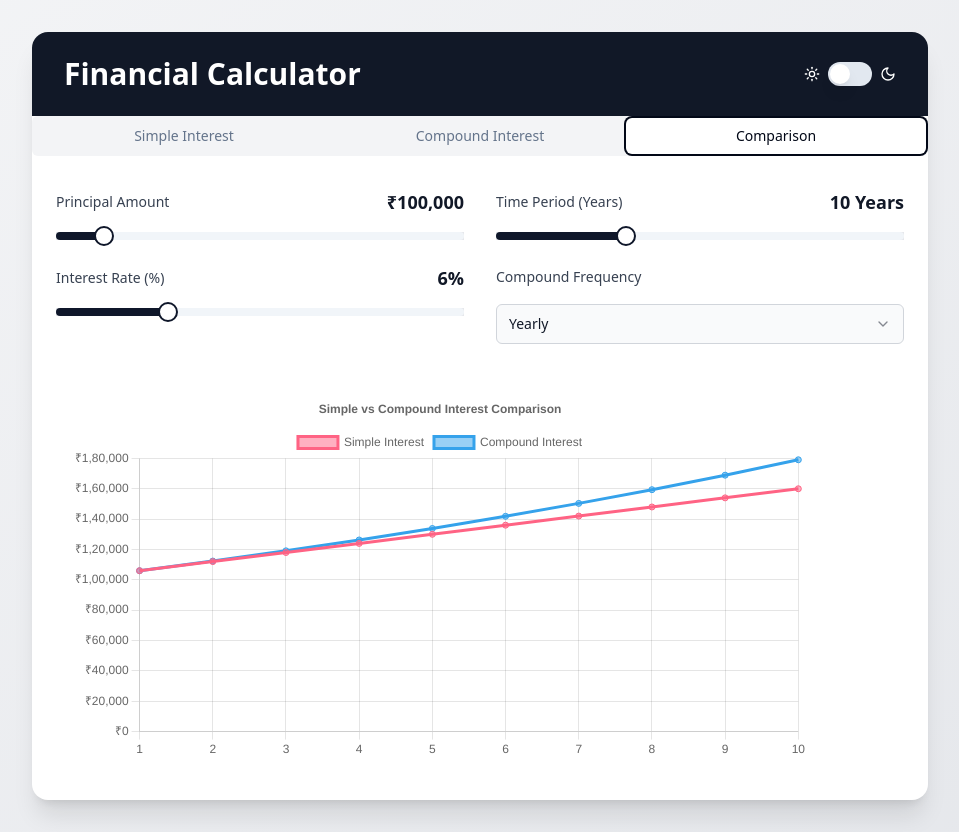
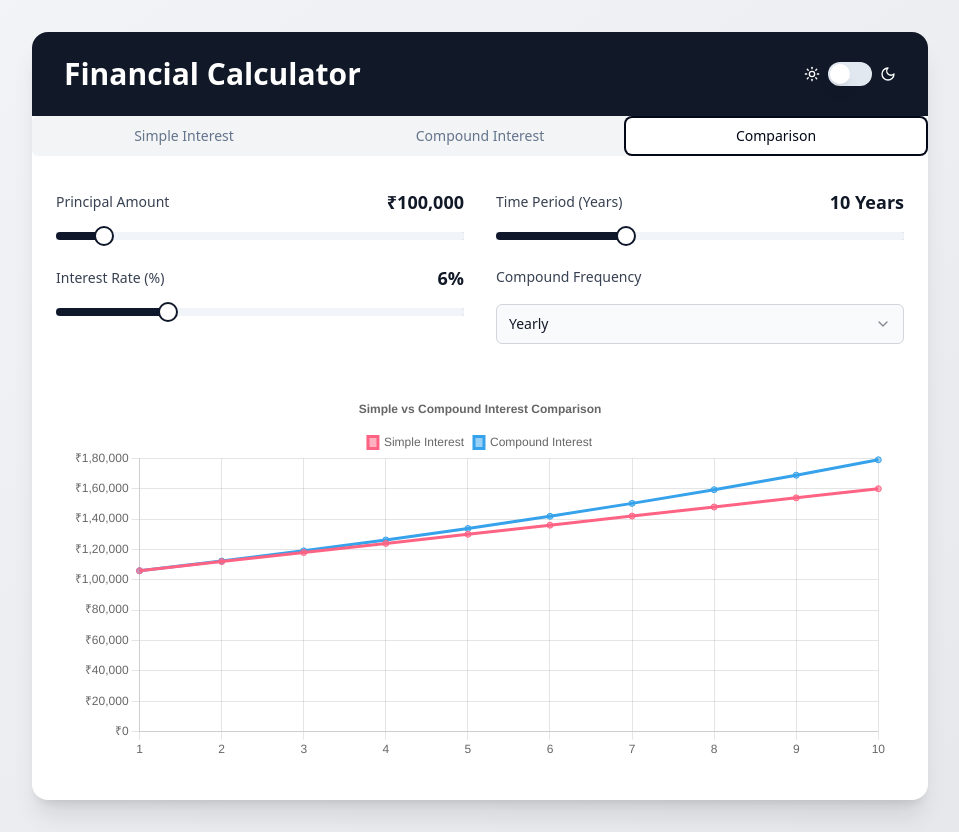
Before and after one commit to ShamsTaufique/Finance-Calculator, a Next.js app: page / in a window 1280 px wide. Both pictures are taken after a click on the tab "Comparison". Shown: the whole page, without its empty margins (160-1119 px from the left). Built offline with nearby package versions, Linux system fonts and the light colour scheme.

Commit message:
make more resposive graph for other devices

```diff
--- a/app/components/InterestComparisonChart.tsx
+++ b/app/components/InterestComparisonChart.tsx
@@ -19,12 +19,21 @@ import {
 
 ChartJS.register(CategoryScale, LinearScale, PointElement, LineElement, Title, Tooltip, Legend)
 
-const compoundFrequencies = {
+// Add type definition at the top
+type CompoundFrequencyType = {
+  [key: string]: number;
+  Yearly: number;
+  "Half-Yearly": number;
+  Quarterly: number;
+  Monthly: number;
+}
+
+const compoundFrequencies: CompoundFrequencyType = {
   Yearly: 1,
   "Half-Yearly": 2,
   Quarterly: 4,
   Monthly: 12,
-}
+} as const
 
 export default function InterestComparisonChart() {
   const [principal, setPrincipal] = useState(100000)
@@ -66,9 +75,17 @@ export default function InterestComparisonChart() {
 
   const chartOptions: ChartOptions<"line"> = {
     responsive: true,
+    maintainAspectRatio: false,
     plugins: {
       legend: {
         position: "top" as const,
+        labels: {
+          boxWidth: 10,
+          padding: 10,
+          font: {
+            size: 12
+          }
+        }
       },
       title: {
         display: true,
@@ -192,7 +209,7 @@ export default function InterestComparisonChart() {
           </div>
         </div>
       </div>
-      <div className="h-[400px] bg-white dark:bg-gray-800 p-4 rounded-lg">
+      <div className="h-[400px] lg:h-[400px] md:h-[500px] sm:h-[600px] bg-white dark:bg-gray-800 p-4 rounded-lg">
         <Line options={chartOptions} data={chartData} />
       </div>
     </div>
```
